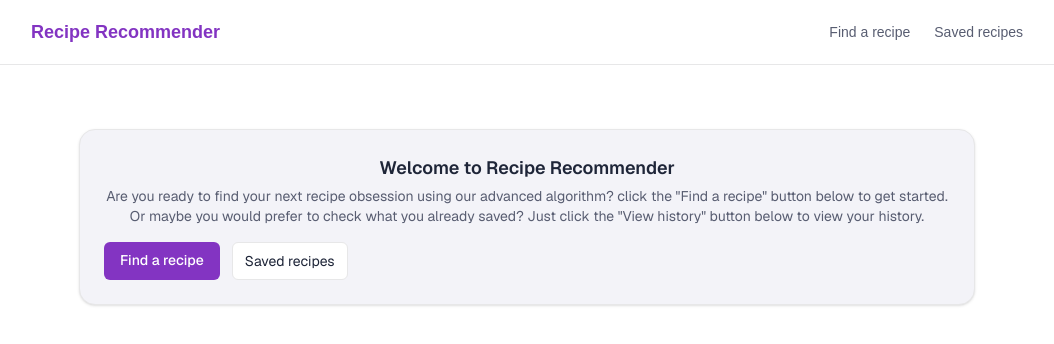
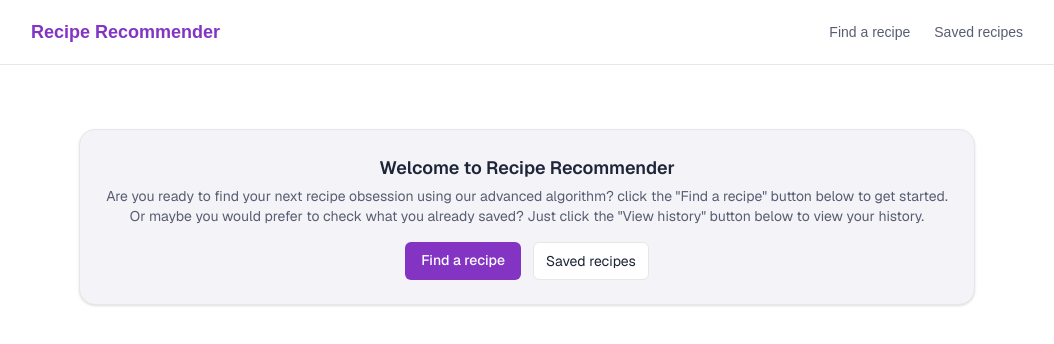
Before and after one commit to Raycas96/interview-exercise, a Next.js app: page / in a window 1280 px wide. Shown: the top 344 px of the page, without its empty margins (113-1167 px from the left). Built offline with nearby package versions, Linux system fonts and the light colour scheme.

Commit message:
Update Home component to use customizable title tags and improve layout by centering button group in the main section.

```diff
--- a/app/page.tsx
+++ b/app/page.tsx
@@ -7,11 +7,12 @@ export default function Home() {
       <main className="flex w-full max-w-4xl flex-col gap-6">
         <Card
           title="Welcome to Recipe Recommender"
+          titleAs="h1"
           description='Are you ready to find your next recipe obsession using our advanced algorithm? click the "Find a recipe" button below to get started. Or maybe you would prefer to check what you already saved? Just click the "View history" button below to view your history.'
           id="home"
           tone="default"
         >
-          <div className="flex gap-3">
+          <div className="flex gap-3 justify-center">
             <Link
               href="/form"
               className="rounded-md bg-brand px-4 py-2 text-sm font-medium text-brand-foreground transition-colors hover:bg-brand-hover"
```
